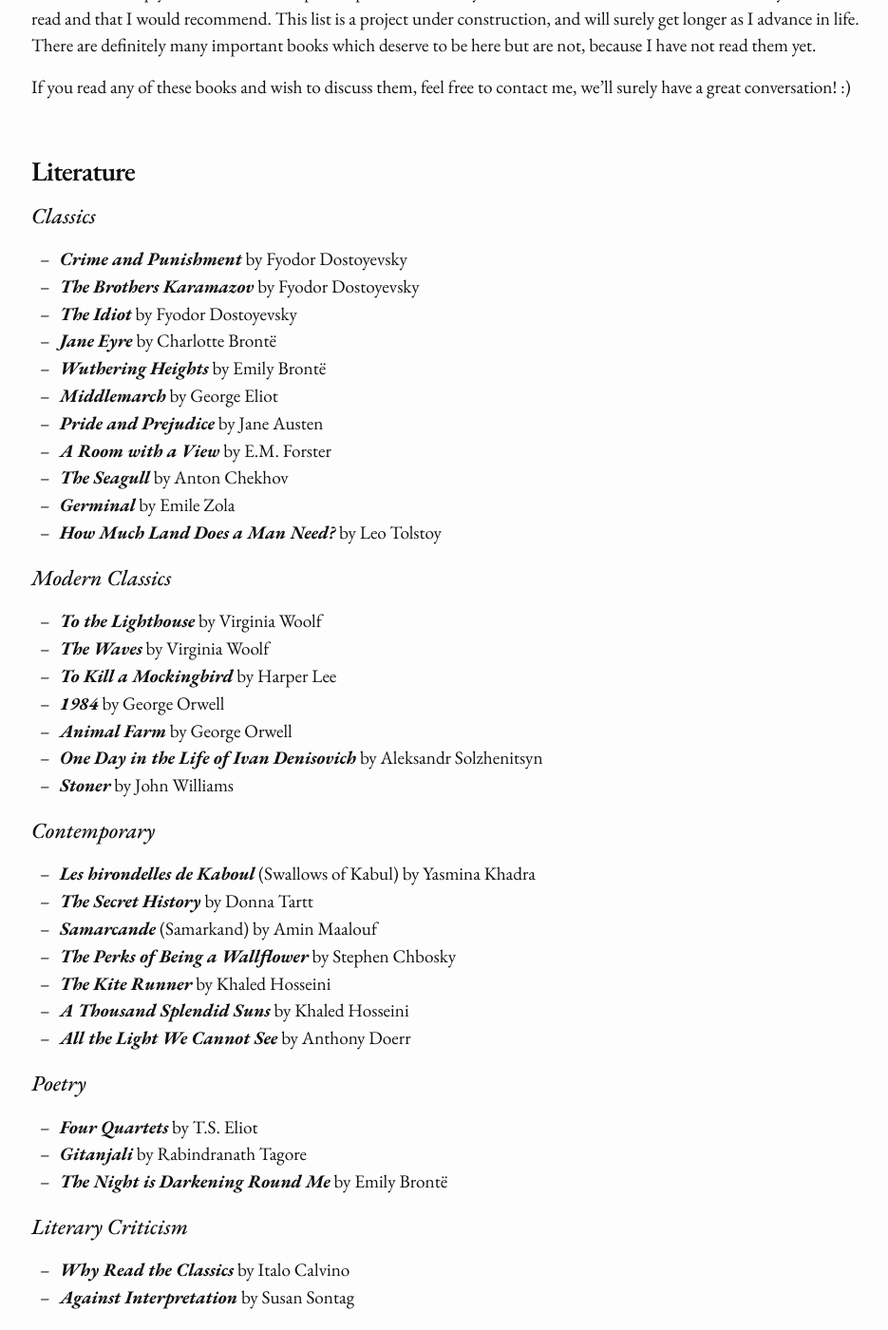
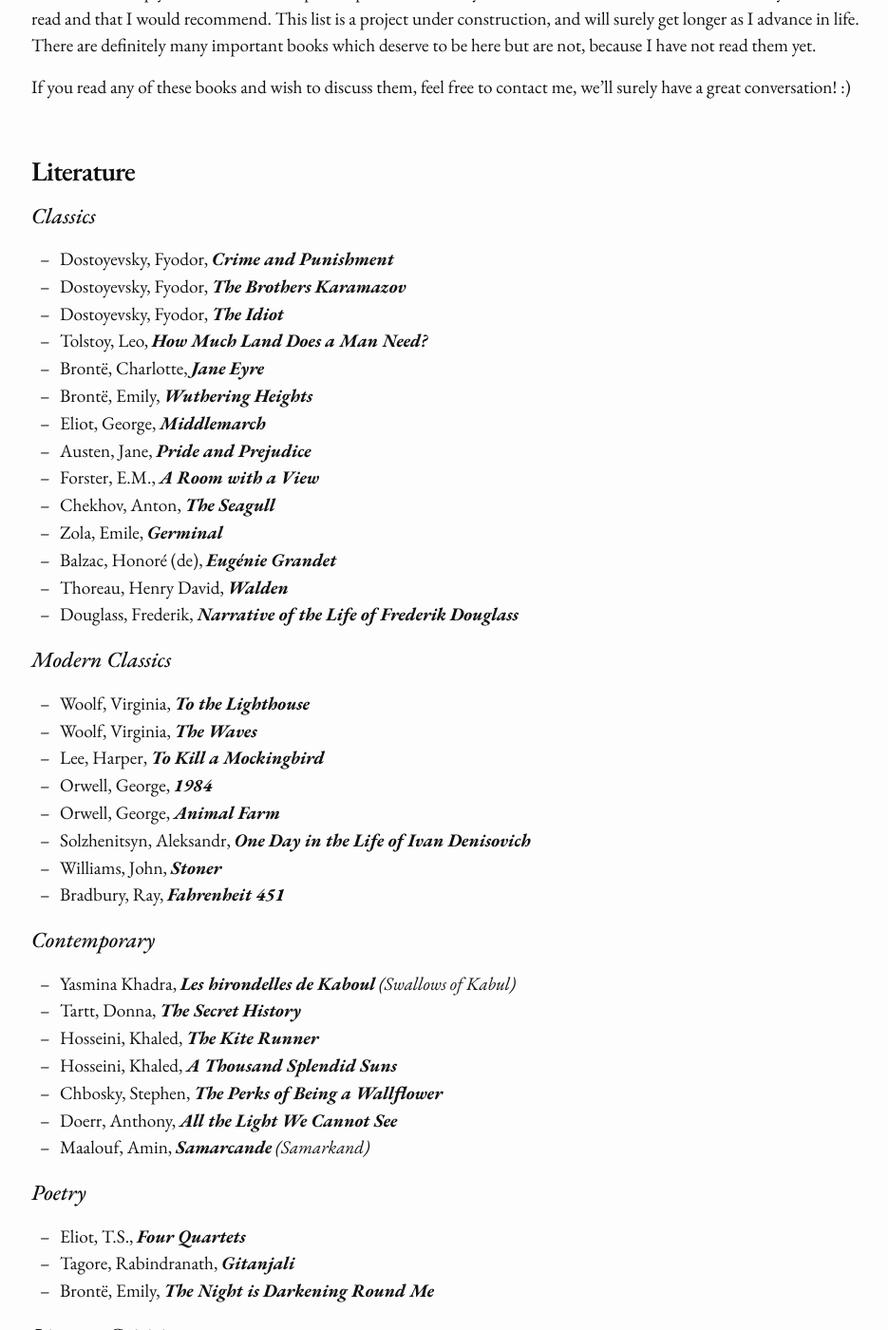
Before and after one commit to paulmelki/paulmelki.github.io, a Jekyll site: the page built from reads.md, in a window 1280 px wide and 1400 px high, scrolled down 216 px. Shown: the whole window at 95% size, without its empty margins (162-1097 px from the left). Built offline with Jekyll 4.4.1, drawn with Linux system fonts in a browser that asks for light colours; nearby versions of some CDN libraries; some web fonts are replaced; some of the changed text lies outside the part shown.

Commit message:
Added new books, fixed formatting of suggested reads.

```diff
--- a/reads.md
+++ b/reads.md
@@ -13,44 +13,48 @@ If you read any of these books and wish to discuss them, feel free to contact me
 # Literature
 
 ## *Classics*
-- ***Crime and Punishment*** by Fyodor Dostoyevsky
-- ***The Brothers Karamazov*** by Fyodor Dostoyevsky
-- ***The Idiot*** by Fyodor Dostoyevsky
-- ***Jane Eyre*** by Charlotte Brontë
-- ***Wuthering Heights*** by Emily Brontë
-- ***Middlemarch*** by George Eliot
-- ***Pride and Prejudice*** by Jane Austen
-- ***A Room with a View*** by E.M. Forster
-- ***The Seagull*** by Anton Chekhov
-- ***Germinal*** by Emile Zola
-- ***How Much Land Does a Man Need?*** by Leo Tolstoy
+- Dostoyevsky, Fyodor, ***Crime and Punishment***
+- Dostoyevsky, Fyodor, ***The Brothers Karamazov***
+- Dostoyevsky, Fyodor, ***The Idiot***
+- Tolstoy, Leo, ***How Much Land Does a Man Need?***
+- Brontë, Charlotte, ***Jane Eyre***
+- Brontë, Emily, ***Wuthering Heights***
+- Eliot, George, ***Middlemarch***
+- Austen, Jane, ***Pride and Prejudice***
+- Forster, E.M., ***A Room with a View***
+- Chekhov, Anton, ***The Seagull***
+- Zola, Emile, ***Germinal***
+- Balzac, Honoré (de), ***Eugénie Grandet***
+- Thoreau, Henry David, ***Walden***
+- Douglass, Frederik, ***Narrative of the Life of Frederik Douglass***
 
 ## *Modern Classics*
-- ***To the Lighthouse*** by Virginia Woolf
-- ***The Waves*** by Virginia Woolf
-- ***To Kill a Mockingbird*** by Harper Lee
-- ***1984*** by George Orwell
-- ***Animal Farm*** by George Orwell
-- ***One Day in the Life of Ivan Denisovich*** by Aleksandr Solzhenitsyn
-- ***Stoner*** by John Williams
+- Woolf, Virginia, ***To the Lighthouse***
+- Woolf, Virginia, ***The Waves***
+- Lee, Harper, ***To Kill a Mockingbird***
+- Orwell, George, ***1984***
+- Orwell, George, ***Animal Farm***
+- Solzhenitsyn, Aleksandr, ***One Day in the Life of Ivan Denisovich***
+- Williams, John, ***Stoner***
+- Bradbury, Ray, ***Fahrenheit 451***
 
 ## *Contemporary*
-- ***Les hirondelles de Kaboul*** (Swallows of Kabul) by Yasmina Khadra
-- ***The Secret History*** by Donna Tartt
-- ***Samarcande*** (Samarkand) by Amin Maalouf
-- ***The Perks of Being a Wallflower*** by Stephen Chbosky
-- ***The Kite Runner*** by Khaled Hosseini
-- ***A Thousand Splendid Suns*** by Khaled Hosseini
-- ***All the Light We Cannot See*** by Anthony Doerr
+- Yasmina Khadra, ***Les hirondelles de Kaboul*** *(Swallows of Kabul)*
+- Tartt, Donna, ***The Secret History***
+- Hosseini, Khaled, ***The Kite Runner***
+- Hosseini, Khaled, ***A Thousand Splendid Suns***
+- Chbosky, Stephen, ***The Perks of Being a Wallflower***
+- Doerr, Anthony, ***All the Light We Cannot See***
+- Maalouf, Amin, ***Samarcande*** *(Samarkand)*
 
 ## *Poetry*
-- ***Four Quartets*** by T.S. Eliot
-- ***Gitanjali*** by Rabindranath Tagore
-- ***The Night is Darkening Round Me*** by Emily Brontë
+- Eliot, T.S., ***Four Quartets***
+- Tagore, Rabindranath, ***Gitanjali***
+- Brontë, Emily, ***The Night is Darkening Round Me***
 
 ## *Literary Criticism*
-- ***Why Read the Classics*** by Italo Calvino
-- ***Against Interpretation*** by Susan Sontag
+- Calvino, Italo, ***Why Read the Classics***
+- Sontag, Susan, **"Against Interpretation"**
 
 
 &nbsp;
@@ -59,42 +63,42 @@ If you read any of these books and wish to discuss them, feel free to contact me
 # Humanities
 
 ## *Classical Philosophy*
-- ***The Symposium*** by Plato
-- ***The Republic*** by Plato
-- ***Theaetetus*** by Plato
+- Plato, ***The Symposium***
+- Plato, ***The Republic***
 
 ## *Ethics*
-- ***Traité des devoirs*** *(On Duties)* by Marcus Tullius Cicero
-- ***Stages on Life's Way: Orthodox Thinking on Bioethics*** by John and Lynn Breck
+- Cicero, Marcus Tullius, ***Traité des devoirs*** *(On Duties)*
+- Breck, John & Lynn, ***Stages on Life's Way: Orthodox Thinking on Bioethics***
 
 ## *Culture & Society*
-- ***Amusing Ourselves to Death: Public Discourse in the Age of Show Business*** by Neil Postman
-- ***Liberty*** by Virgina Woolf
+- Woolf, Virginia, ***Liberty***
+- Postman, Neil, ***Amusing Ourselves to Death: Public Discourse in the Age of Show Business***
 
 ## *History*
-- ***Talking to My Daughter About the Economy: A Brief History of Capitalism*** by Yanis Varoufakis
-- ***The Lessons of History*** by Will and Ariel Durant
-- ***A Little History of Economics*** by Niall Kishtainy
-- ***Narrative of the Life of Frederik Douglass*** by Frederik Douglass
-- ***The Eastern Schism*** *(Le schisme d'Orient)* by Sir Steven Runciman
+- Varoufakis, Yanis, ***Talking to My Daughter About the Economy: A Brief History of Capitalism***
+- Durant, Will & Ariel, ***The Lessons of History***
+- Kishtainy, Niall, ***A Little History of Economics***
+- Runciman, (Sir) Steven, ***The Eastern Schism*** *(Le schisme d'Orient)*
+
 
 &nbsp;
 
 # Sciences
 
 ## *Statistics, Probability & Machine Learning*
-- ***The Elements of Statistical Learning*** by Trevor Hastie, Robert Tibshirani, and Jerome Friedman
-- ***Deep Learning*** by Ian Goodfellow, Yoshua Bengio, and Aaron Courville
-- ***Pattern Recognition and Machine Learning*** by Christopher M. Bishop
-- ***Analyses factorielles simples et multiples*** by Brigitte Escofier, and Jérome Pagès
+- Hastie, Trevor, Tibshirani, Robert, & Friedman, Jerome, ***The Elements of Statistical Learning***
+- Goodfellow, Ian, Bengio, Yoshua, & Courville, Aaron, ***Deep Learning***
+- Escofier, Brigitte, & Pagès, Jérome, ***Analyses factorielles simples et multiples***
+- Ramsey, Frank P., **"Truth and Probability"**
 
 ## *Philosophy of Science*
-- ***The Use of Knowledge in Society*** by Friedrich Von Hayek
+- Von Hayek, Friedrich, ***The Use of Knowledge in Society***
+- Von Hayek, Friedrich, ***Scientism and the Study of Society***
 
 ## *Popularised Science*
-- ***Fooled by Randomness*** by Nassim Nicholas Taleb
-- ***Fermat's Last Theorem*** by Simon Singh
-- ***Is God a Mathematician?*** by Mario Livio
+- Taleb, Nassim Nicholas, ***Fooled by Randomness***
+- Sing, Simon, ***Fermat's Last Theorem***
+- Livio, Mario, ***Is God a Mathematician?***
 
 
 &nbsp;
@@ -102,20 +106,21 @@ If you read any of these books and wish to discuss them, feel free to contact me
 # Theology & Spiritual Life
 
 ## *Patristics*
-- ***No One Can Harm the Man Who Does Not Harm Himself*** by Saint John Chrysostom
+- Saint John Chrysostom, ***No One Can Harm the Man Who Does Not Harm Himself***
+- Romanides, (Fr.) John, ***Patristic Theology***
 
 ## *Spiritual Life*
-- ***God's Revelation to the Human Heart*** by Father Seraphim Rose
-- ***For the Life of the World*** by Father Alexander Schmemann
-- ***Our Thoughts Determine Our Lives*** by Elder Thaddeus of Vitovnika
+- Rose, (Fr.) Seraphim, ***God's Revelation to the Human Heart***
+- Schmemann, (Fr.) Alexander, ***For the Life of the World***
+- Elder Thaddeus of Vitovnika, ***Our Thoughts Determine Our Lives***
 
 ## *Theology & Philosophy*
-- ***Address to Young Men on the Right Use of Greek Literature*** by Saint Basil the Great
-- ***Nihilism: The Root of the Revolution of the Modern Age*** by Father Seraphim Rose
+- Saint Basil the Great, ***Address to Young Men on the Right Use of Greek Literature***
+- Rose, (Fr.) Seraphim, ***Nihilism: The Root of the Revolution of the Modern Age***
 
 ## *Contemporary Accounts*
-- ***I Know a Man in Christ*** by Metropolitan Hierotheos Vlachos
-- ***Father Seraphim Rose: His Life and Works*** by Hieromonk Damascene Christensen
-- ***A Night in the Desert of the Holy Mountain*** by Metropolitan Hierotheos Vlachos
-- ***The Mountain of Silence: A Search for Orthodox Spirituality*** by Kyriacos C. Markides
-- ***Elder Porphyrios: Testimonies and Experiences*** by Klitos Joannidis
+- Vlachos, (Met.) Hierotheos, ***I Know a Man in Christ***
+- Vlachos, (Met.) Hierotheos, ***A Night in the Desert of the Holy Mountain***
+- Christensen, (Hier.) Damascene, ***Father Seraphim Rose: His Life and Works***
+- Markides, Kyriacos C., ***The Mountain of Silence: A Search for Orthodox Spirituality***
+- Joannidis, Klitos, ***Elder Porphyrios: Testimonies and Experiences***
```
Also changed, not shown: cv.md (+1 -0 lines).
